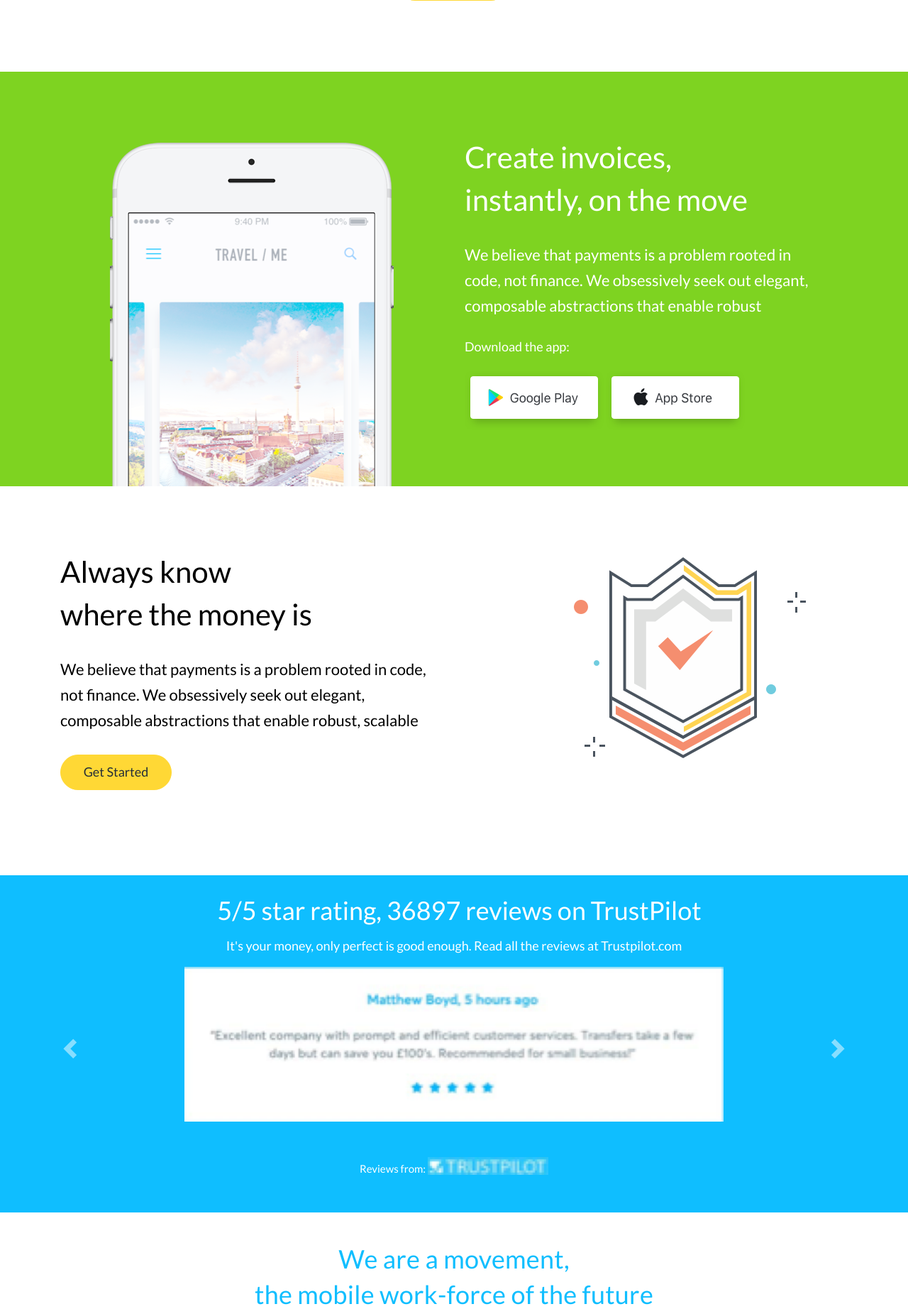
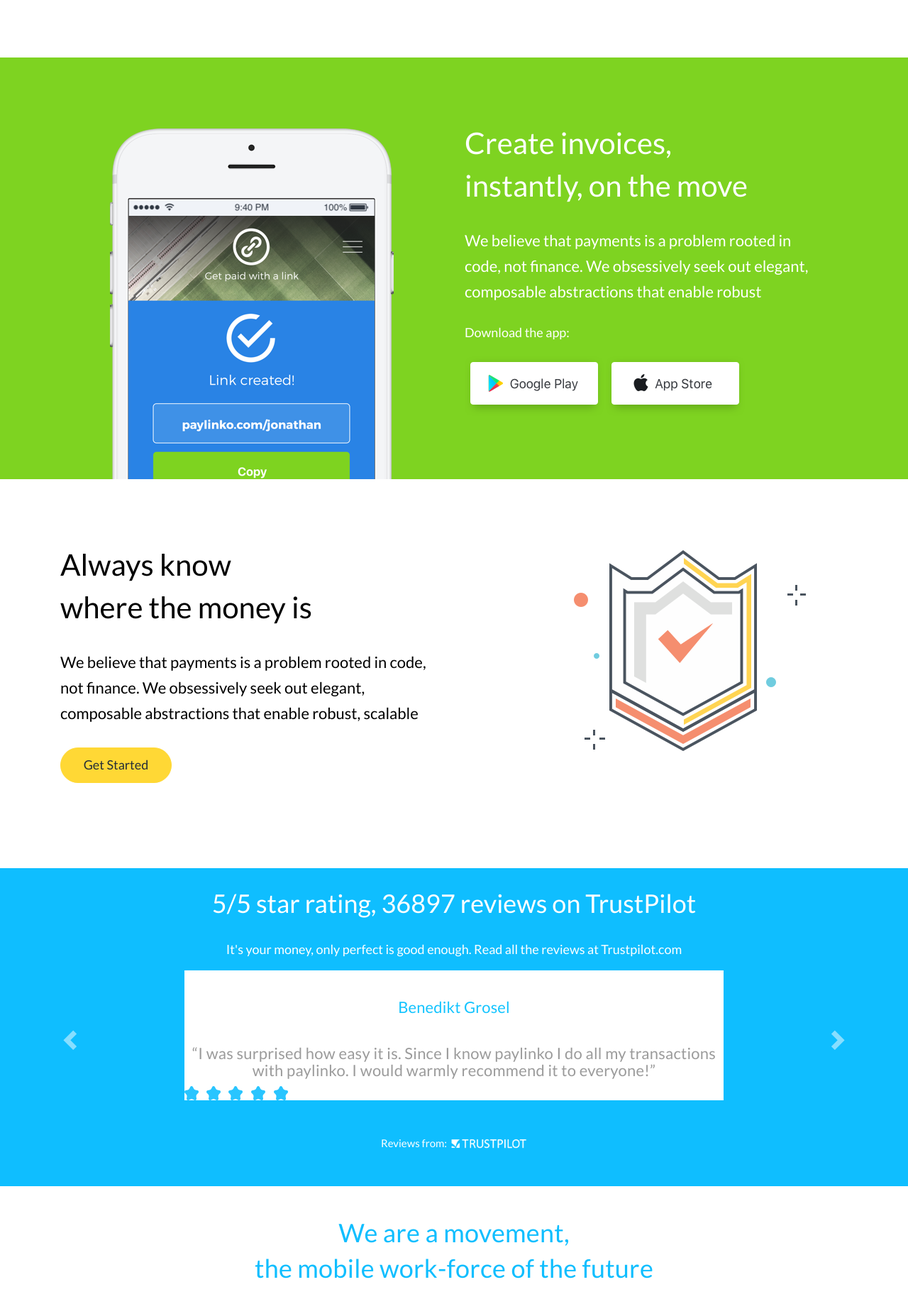
Before and after one commit to Matteobikk90/paylinko-landing-page, a PHP site: page /index.html in a window 1280 px wide. Shown: the part 2228-4072 px from the top of the page at 71% size. Run offline with PHP 8.4, Linux system fonts and the light colour scheme; some libraries are stand-ins or nearby versions.

Commit message:
nuove modifiche

```diff
--- a/css/style.css
+++ b/css/style.css
@@ -1,6 +1,6 @@
 body {
 	height: 100%;
-	font-family: 'Lato', Helvetica, Arial, sans-serif;
+	font-family: 'Lato', sans-serif;
 	overflow-x: hidden;
 }
 
@@ -42,6 +42,10 @@ a, input, select, label {
     line-height: 0;
 }
 
+.navbar>.container .navbar-brand, .navbar>.container-fluid .navbar-brand {
+    margin-left: 0;
+}
+
 .navbar-default .navbar-collapse, .navbar-default .navbar-form {
     border: 0;
 }
@@ -57,7 +61,7 @@ a, input, select, label {
 		.navbar-default .navbar-nav a {
 			color: #2F87E7;
 		    height: 46px;
-		    line-height: 46px;
+		    line-height: 42px;
 		    padding: 0;
 		    margin-right: 30px;
 		}
@@ -114,6 +118,22 @@ a, input, select, label {
 		box-shadow: 0 20px 50px 0 rgba(0,0,0,0.08);
 	}
 
+	.homepage .row .col-lg-8 input::-webkit-input-placeholder { /* Chrome/Opera/Safari */
+	  color: #BABABA;
+	}
+
+	.homepage .row .col-lg-8 input::-moz-placeholder { /* Firefox 19+ */
+	  color: #BABABA;
+	}
+
+	.homepage .row .col-lg-8 input:-ms-input-placeholder { /* IE 10+ */
+	  color: #BABABA;
+	}
+
+	.homepage .row .col-lg-8 input:-moz-placeholder { /* Firefox 18- */
+	  color: #BABABA;
+	}
+
 .homepage .row .col-lg-8 a.btn-success {
     color: #fff;
     background-color: #7ED321;
@@ -123,6 +143,7 @@ a, input, select, label {
     line-height: 35px;
     border-color: #7ED321;
     border-radius: 100px;
+    margin-top: -6px;
 }
 
 	.homepage .row .col-lg-8 a.btn-success:hover {
@@ -156,6 +177,10 @@ a, input, select, label {
 	padding: 24px 0;
 }
 
+.blue-banner .row .col-lg-4 .stars {
+    margin-top: 8px;
+}
+
 .blue-banner .row .col-lg-4 span:last-child {
 	display: inline-block;
     width: 136px;
@@ -177,6 +202,14 @@ a, input, select, label {
 	left: 0;
 	width: 100%;
 	height: 100%;
+}
+
+.video h1 {
+    position: absolute;
+    top: 4%;
+    left: 2%;
+    font-size: 4vw;
+    color: white;
 }
 
 .stocks .row .col-lg-5 img {
@@ -296,7 +329,7 @@ a, input, select, label {
 .reviews h1 {
 	color: #ffffff;
 	font-size: 36px;
-	padding: 30px 0 0 15px;
+	padding: 30px 0 15px;
 }
 
 .reviews h3 {
@@ -308,7 +341,21 @@ a, input, select, label {
 .reviews #myCarousel .carousel-inner {
     margin: 0 auto;
     max-width: 760px;
+    background: white;
 }
+
+	.reviews #myCarousel .carousel-inner h1 {
+		font-size: 22px;
+		color: #13C4FF;
+		letter-spacing: 0.15px;
+		padding: 20px 0;
+	}
+
+	.reviews #myCarousel .carousel-inner h2 {
+		font-size: 22px;
+		color: #9B9B9B;
+		letter-spacing: 0.25px;
+	}
 
 .reviews #myCarousel .carousel-control {
 	background: transparent;
@@ -323,6 +370,7 @@ a, input, select, label {
 
 .reviews p span img {
     vertical-align: text-bottom;
+    max-width: 110px;
 }
 
 .pictures {
@@ -528,6 +576,10 @@ a, input, select, label {
 
 .contact-form form input {
 	height: 50px;
+}
+
+.contact-form form input[type="submit"] {
+	padding: 0;
 }
 
 .contact-form form input, .contact-form form textarea {
--- a/index.html
+++ b/index.html
@@ -6,9 +6,57 @@
     <meta charset="UTF-8">
     <title>Paylinko - Homepage</title>
 
+    <!-- Seo General -->
+	<meta name="description" content=“Paylinko: Get paid on the move. Paylinko is the easiest way to collect card payments from your customers."/>
+	<link rel="canonical" href="https://www.paylinko.com">
+	<meta name="author" content="Paylinko">
+	<meta name="robots" content="index">
+
+	<!-- Chrome, Firefox OS, Opera and Vivaldi -->
+
+	<meta name="theme-color" content="#2983E5">
+
+	<!-- Windows Phone -->
+
+	<meta name="msapplication-navbutton-color" content="#2983E5">
+
+	<!-- iOS Safari -->
+
+	<meta name="apple-mobile-web-app-status-bar-style" content="#2983E5">
+	<meta name="keywords" content="paylinko, sole traders, traders, SME, payment London, pay online, easy link, secure, cash out" />
+
+	<!-- Google+ -->
+
+	<meta itemprop="name" content="Paylinko: get paid on the move.">
+	<meta itemprop="description" content="Paylinko: Get paid on the move. Paylinko is the easiest way to collect card payments from your customers.">
+	<meta itemprop="image" content="http://s3.amazonaws.com/flairimagecontainer/paylinko/users/Paylinko_Banner_400.png">
+	<link rel="publisher" href="https://plus.google.com/u/0/108265430128713170517">
+
+	<!-- Open Graph Facebook -->
+
+	<meta property="og:title" content="Paylinko: Get paid on the move." />
+	<meta property="og:description" content="Paylinko: Get paid on the move. Paylinko is the easiest way to collect card payments from your customers." />
+	<meta property="og:url" content="https://www.facebook.com/Paylinkofficial/?fref=ts" />
+	<meta property="og:site_name" content="Paylinko" />
+	<meta property="og:type" content="article" />
+	<meta property="og:image" content="http://s3.amazonaws.com/flairimagecontainer/paylinko/users/Paylinko_Banner_400.png" />
+	<meta property="og:image:width" content="300" />
+	<meta property="og:image:height" content="300" />
+	<meta property="fb:admins" content="208930142825714" />
+
+	<!-- Twitter Card data -->
+
+	<meta name="twitter:site" content="@paylinkofficial">
+	<meta name="twitter:title" content="Paylinko: Get paid on the move.">
+	<meta name="twitter:description" content="Paylinko: Get paid on the move. Paylinko is the easiest way to collect card payments from your customers.">
+	<meta name="twitter:url" content="https://twitter.com/paylinkofficial">
+	<meta name="twitter:card" content="summary">
+	<meta name="twitter:image" content="http://s3.amazonaws.com/flairimagecontainer/paylinko/users/Paylinko_Banner_400.png">
+	<meta name="twitter:creator" content="@paylinkofficial">
+
 	<!-- Css -->
 
-	<link href="https://fonts.googleapis.com/css?family=Lato" rel="stylesheet">
+	<link href="https://fonts.googleapis.com/css?family=Lato:100,300,400,700" rel="stylesheet">
 	<link rel="stylesheet" href="./css/hamburger.css">
 	<link rel="shortcut icon" type="image/png" href="./images/logo.png"/>
 	<link href="https://maxcdn.bootstrapcdn.com/bootstrap/3.3.7/css/bootstrap.min.css" rel="stylesheet" integrity="sha384-BVYiiSIFeK1dGmJRAkycuHAHRg32OmUcww7on3RYdg4Va+PmSTsz/K68vbdEjh4u" crossorigin="anonymous">
@@ -47,7 +95,8 @@
 		  </div>
 		</nav>
 
-		<section class="homepage container">
+		<section class="homepage">
+			<div class="container">
 				<div class="row">
 					<div class="col-lg-8 col-md-7">
 						<h1>Get paid on the move. <br />
@@ -100,6 +150,7 @@
 
 		<section class="video">
 			<iframe width="100%" src="https://www.youtube.com/embed/oWdEL25iEN8?autoplay=0&showinfo=0&controls=0" frameborder="0" allowfullscreen></iframe>
+			<h1>Watch how Claudia gets paid</h1>
 		</section>
 
 		<section class="stocks container">
@@ -168,15 +219,36 @@
 			<div id="myCarousel" class="carousel slide" data-ride="carousel">
 			  	<div class="carousel-inner">
 				    <div class="item active">
-				      	<img src="./images/review.png" alt="Review 1" title="Review 1">
+				      	<h1>
+				      		Benedikt Grosel
+				      	</h1>
+				      	<h2>
+				      		“I was surprised how easy it is. Since I know paylinko I do all my transactions <br />
+							with paylinko. I would warmly recommend it to everyone!”
+				      	</h2>
+				      	<img src="./images/review-stars.png" title="" alt="Review-Stars">
 				    </div>
 
 				    <div class="item">
-				      	<img src="./images/review.png" alt="Review 2" title="Review 2">
+				      	<h1>
+				      		Benedikt Grosel
+				      	</h1>
+				      	<h2>
+				      		“I was surprised how easy it is. Since I know paylinko I do all my transactions <br />
+							with paylinko. I would warmly recommend it to everyone!”
+				      	</h2>
+				      	<img src="./images/review-stars.png" title="" alt="Review-Stars">
 				    </div>
 
 				    <div class="item">
-				      	<img src="./images/review.png" alt="Review 3" title="Review 3">
+				      	<h1>
+				      		Benedikt Grosel
+				      	</h1>
+				      	<h2>
+				      		“I was surprised how easy it is. Since I know paylinko I do all my transactions <br />
+							with paylinko. I would warmly recommend it to everyone!”
+				      	</h2>
+				      	<img src="./images/review-stars.png" title="" alt="Review-Stars">
 				    </div>
 			  	</div>
 
```
Also changed, not shown: other parts of index.html (+14 -13 lines), images/app.png, images/iphoneHomepage.png, images/review-stars.png (added), images/trustpilot-icon.png. Lines whose indentation alone changed are shown as unchanged.
